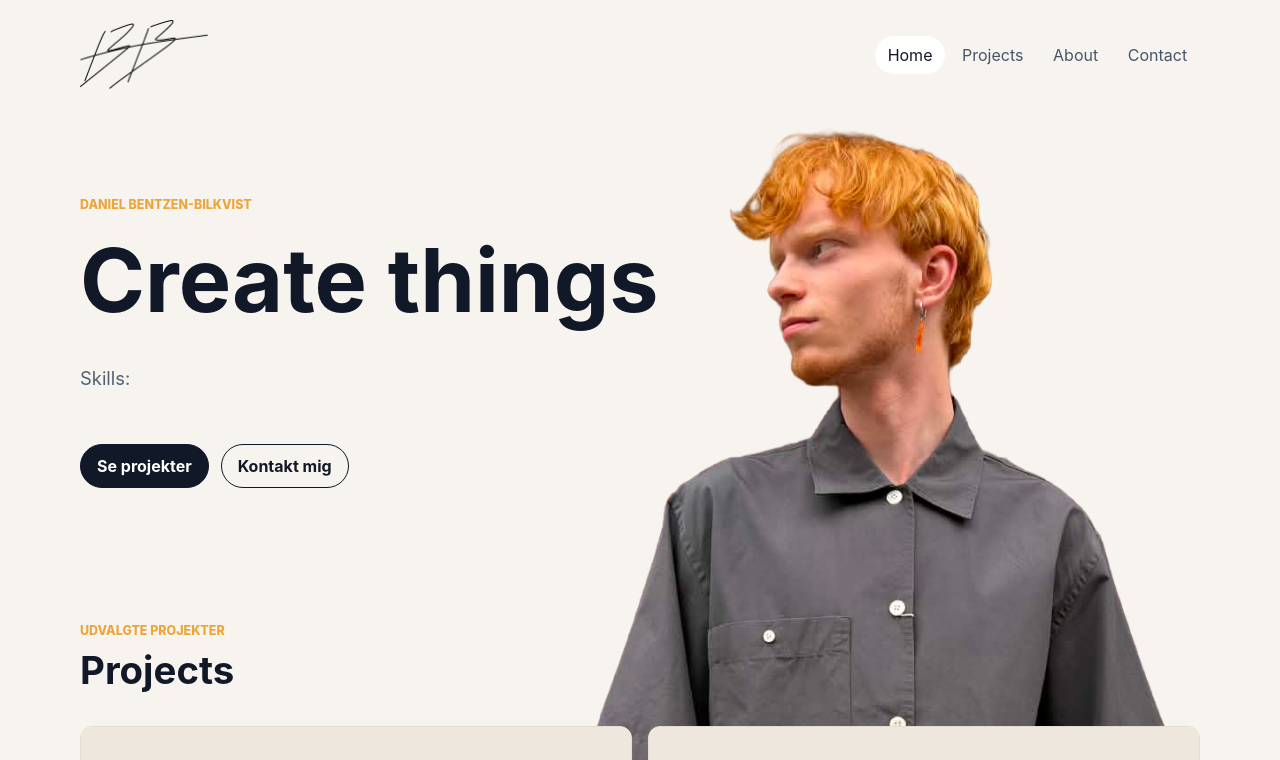
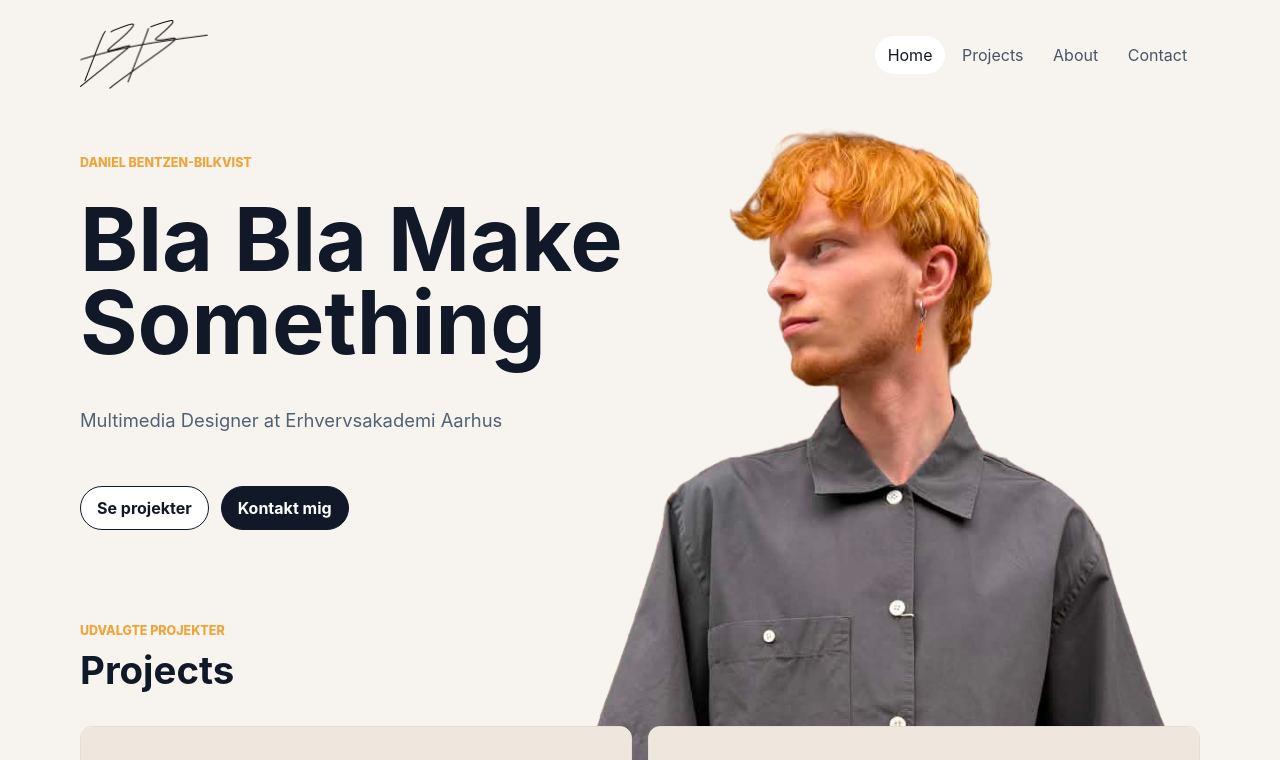
Before and after one commit to danielbilkvist/danielbilkvist.github.io, a React (Vite) app: page / in a window 1280 px wide. Shown: the top 760 px of the page. Built offline with nearby package versions, Linux system fonts and the light colour scheme.

Commit message:
Text and colors

```diff
--- a/src/index.css
+++ b/src/index.css
@@ -212,16 +212,17 @@ p {
   min-height: 2.75rem;
   border: 1px solid #111827;
   border-radius: 999px;
-  color: #ffffff;
-  background: #111827;
+  color: #111827;
+  background: #ffffff;
   padding: 0.7rem 1rem;
   font-weight: 700;
   text-decoration: none;
 }
 
 .button.secondary {
-  color: #111827;
-  background: transparent;
+  color: #ffffff;;
+  background: #111827;
+  /* background: transparent; */
 }
 
 .project-grid {
--- a/src/pages/HomePage.jsx
+++ b/src/pages/HomePage.jsx
@@ -9,8 +9,8 @@ function HomePage() {
       <section className="hero-full">
       <section className="hero-section">
         <p className="eyebrow">Daniel Bentzen-Bilkvist</p>
-        <h1>Create things</h1>
-        <p className="hero-text">Skills:</p>
+        <h1>Bla Bla Make Something</h1>
+        <p className="hero-text">Multimedia Designer at Erhvervsakademi Aarhus</p>
         <div className="actions">
           <Link className="button" to="/projects">
             Se projekter
```
